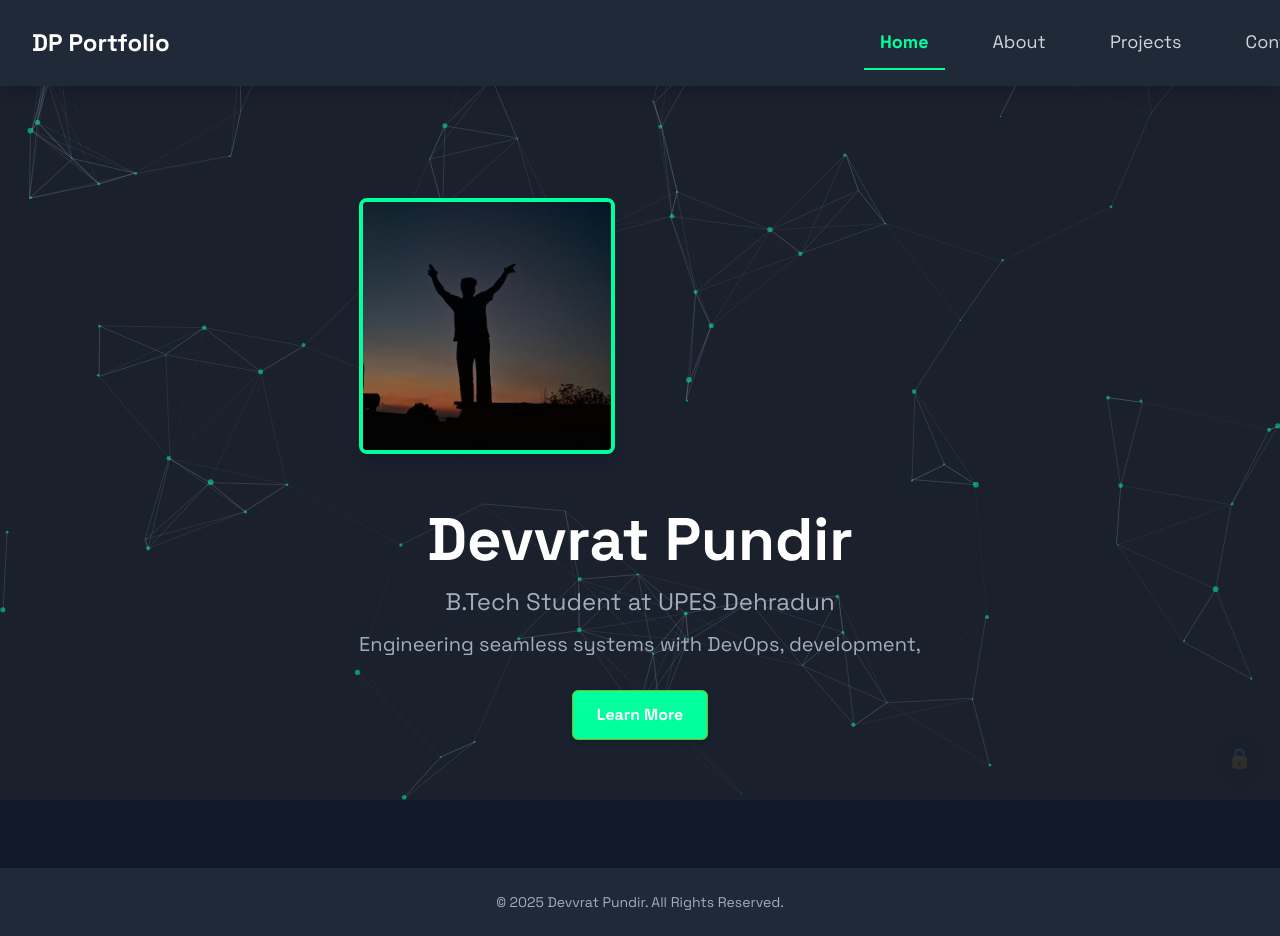
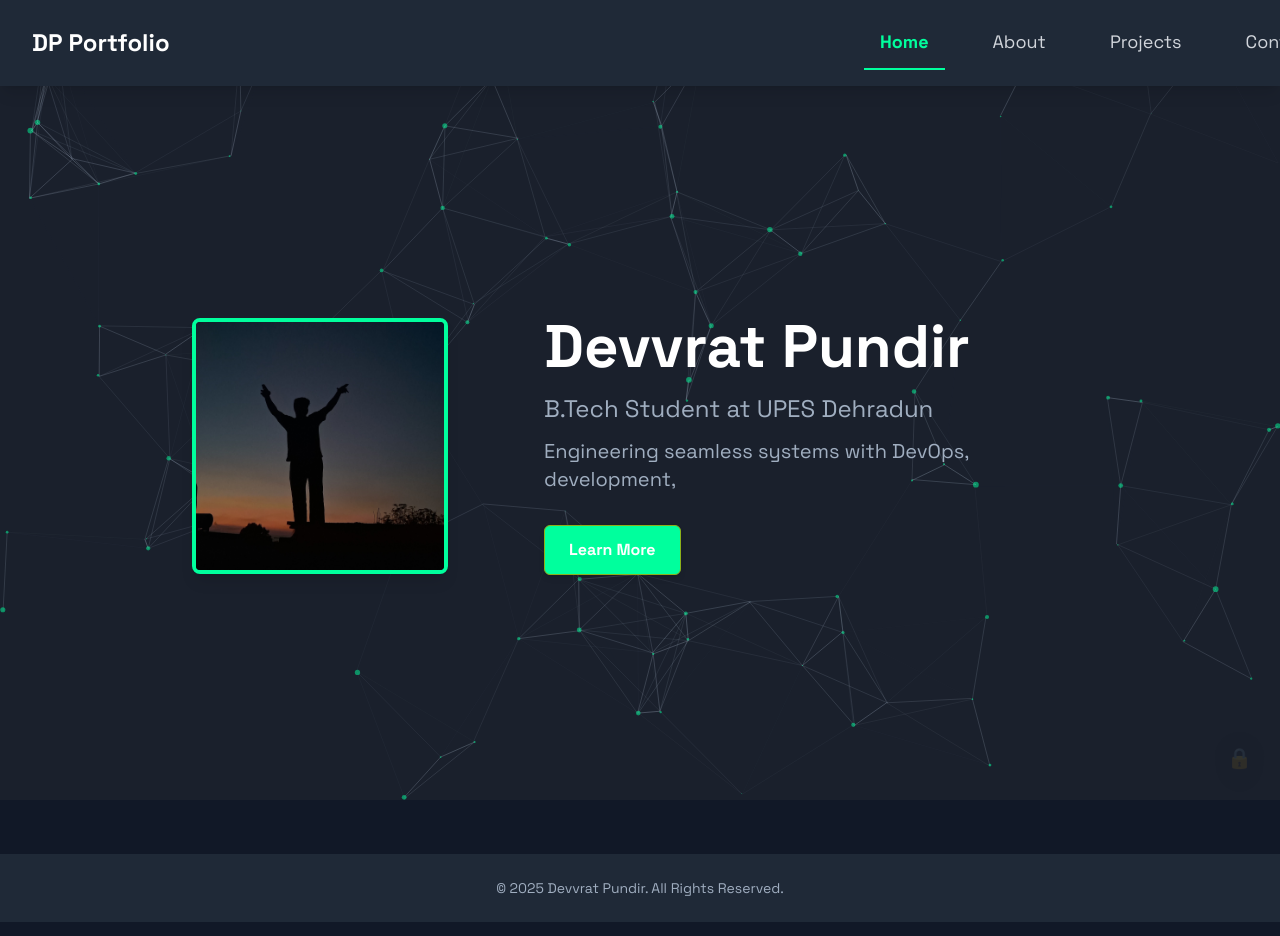
Before and after one commit to DEVVRAT-HUB/Portfolio-, a plain HTML site: page index.html in a window 1280 px wide. Shown: the top 936 px of the page. Drawn offline with nearby package versions, Linux system fonts and the light colour scheme; animation ran at ten frames a second.

Commit message:
Fix profile image

```diff
--- a/index.html
+++ b/index.html
@@ -244,15 +244,15 @@
     </nav>
 
     <main id="main-content" class="relative z-10 flex items-center justify-center min-h-[calc(100vh-80px)] px-4 py-12 md:py-20">
-        <section class="hero__content text-center max-w-4xl mx-auto fade-in">
-            <div class="relative w-64 h-64 md:w-80 md:h-80 mb-6 flex items-center justify-center md:justify-start">
+        <section class="hero__content text-center max-w-4xl mx-auto fade-in md:flex md:flex-row md:items-center md:text-left md:gap-8">
+            <div class="relative w-64 h-64 md:w-80 md:h-80 mb-6 md:mb-0 flex items-center justify-center md:justify-start flex-shrink-0">
                 <!-- Profile Photo (Inner Square) -->
                 <div class="profile-photo relative w-48 h-48 md:w-64 md:h-64 overflow-hidden border-4 border-primary-accent shadow-lg
                             transition-all duration-300 group hover:-translate-y-1 hover:shadow-2xl hover:shadow-primary-accent/30 z-10">
                     <img src="assets/images/profile.jpg" onerror="this.onerror=null;this.src='https://placehold.co/256x256/1a202c/a0aec0?text=Profile';" alt="Devvrat Pundir" class="w-full h-full object-cover">
                 </div>
             </div>
-            <div class="profile-info">
+            <div class="profile-info md:flex-grow">
                 <h1 class="hero__title text-4xl md:text-6xl font-bold text-white mb-4 leading-tight">Devvrat Pundir</h1>
                 <p class="hero__subtitle text-xl md:text-2xl text-text-secondary mb-3">B.Tech Student at UPES Dehradun</p>
                 <p class="hero__subtitle text-lg md:text-xl text-text-secondary mb-8" id="animated-tagline">
```
